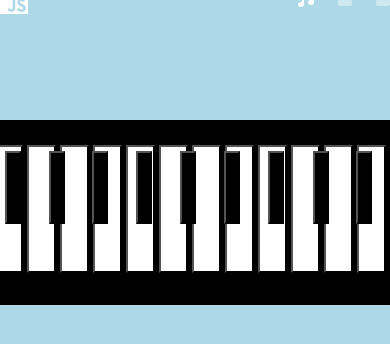
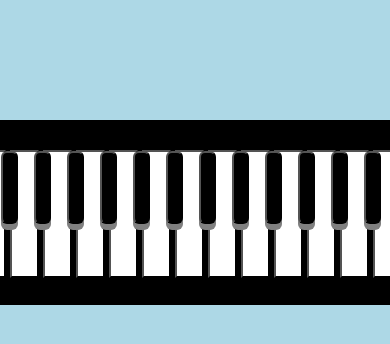
Before and after one commit to IgorOliverx/PIANO, a plain HTML site: page index.html in a window 390 px wide. Shown: the top 344 px of the page. Drawn offline with Linux system fonts and the light colour scheme.

Commit message:
commit finalizado

```diff
--- a/index.html
+++ b/index.html
@@ -6,6 +6,7 @@
     <meta name="viewport" content="width=device-width, initial-scale=1.0">
     <title>Teclado virtual</title>
     <link rel="stylesheet" href="style.css">
+    <link rel="shortcut icon" href="img/download-removebg-preview.png" type="image/x-icon">
     <link rel="stylesheet" href="https://cdnjs.cloudflare.com/ajax/libs/font-awesome/6.4.2/css/all.min.css"
         integrity="sha512-z3gLpd7yknf1YoNbCzqRKc4qyor8gaKU1qmn+CShxbuBusANI9QpRohGBreCFkKxLhei6S9CQXFEbbKuqLg0DA=="
         crossorigin="anonymous" referrerpolicy="no-referrer" />
@@ -14,16 +15,16 @@
 <body>
 
 
-    <header class="header">
-        <p class="tittle"><i class="fa-brands fa-js fa-2xl" style="color: white;"></i></p>
-        <div class="icon"><i class="fa-solid fa-music fa-beat" style="color: #ffffff;"></i>
-            <i class="fa-solid fa-square fa-beat-fade" style="color: #ffffff; margin-left: 20px;"></i>
-            <i class="fa-solid fa-square fa-beat-fade" style="color: #ffffff; margin-left: 20px;"></i></div>
-    </header>
     <div class="container-main">
-
-
-        <div class="container1">
+            <header class="header">
+            <p class="tittle"><i class="fa-brands fa-js fa-2xl"></i></p>
+            <div class="icon">
+                <i class="fa-solid fa-music fa-beat" ></i>
+                <i class="fa-solid fa-square fa-beat-fade"></i>
+                <i class="fa-solid fa-square fa-beat-fade"></i>
+            </div>
+        </header>
+          <div class="container1">
             <button id="btn0"></button>
             <button id="btn1"></button>
             <button id="btn2"></button>
--- a/style.css
+++ b/style.css
@@ -5,6 +5,22 @@
      align-items: center;
  }
 
+ .header {
+    margin-top: 15px;
+    display: flex;
+    color: white;
+ }
+ .header .tittle {
+    margin-top: 10px;
+    margin-left: 55px;
+ }
+ .header .icon {
+    margin-right: 100px;
+    margin-top: 10px;
+    display: flex;
+    justify-content: space-between;
+    width: 150px;
+ }
 
  .container-main {
      background-color: black;
@@ -12,7 +28,6 @@
      width: 1200px;
      justify-content: center;
      align-items: center;
-
      height: 400px;
      border-radius: 20px;
      position: absolute;
@@ -49,6 +64,8 @@ ESTILIZAÇÃO PRIMEIRA PARTE DOS BOTÕES */
      width: 32px;
      height: 180px;
      background-color: black;
+     border-radius: 6px;
+box-shadow: 0 6px 0 grey;
  }
 
  #btn1 {
@@ -56,6 +73,8 @@ ESTILIZAÇÃO PRIMEIRA PARTE DOS BOTÕES */
      height: 180px;
      margin-left: 32px;
      background-color: black;
+     border-radius: 6px;
+box-shadow: 0 6px 0 grey;
  }
 
  #btn2,
@@ -65,6 +84,8 @@ ESTILIZAÇÃO PRIMEIRA PARTE DOS BOTÕES */
      height: 180px;
      margin-left: 27px;
      background-color: black;
+     border-radius: 6px;
+box-shadow: 0 6px 0 grey;
  }
 
  #btn3,
@@ -80,6 +101,8 @@ ESTILIZAÇÃO PRIMEIRA PARTE DOS BOTÕES */
      height: 180px;
      margin-left: 28px;
      background-color: black;
+     border-radius: 6px;
+box-shadow: 0 6px 0 grey;
  }
 
  #btn10 {
@@ -87,6 +110,8 @@ ESTILIZAÇÃO PRIMEIRA PARTE DOS BOTÕES */
      height: 180px;
      margin-left: 29px;
      background-color: black;
+     border-radius: 6px;
+box-shadow: 0 6px 0 grey;
  }
 
 
@@ -117,13 +142,65 @@ ESTILIZAÇÃO PRIMEIRA PARTE DOS BOTÕES */
      background-color: white;
  }
 
+#btn0:hover,#btn1:hover,#btn2:hover,#btn3:hover,#btn4:hover,#btn5:hover,#btn6:hover,#btn7:hover,#btn8:hover,#btn9:hover,#btn10:hover,
+#bt11:hover,#btn12:hover,#btn13:hover,#btn14:hover{background-color: white;
+border: 0;
+border-radius: 6px;
+box-shadow: 0 6px 0 grey;
+
+
+}
+#btn15:hover,#btn16:hover,#btn17:hover,#btn18:hover,#btn19:hover,#btn20:hover,#btn21:hover,
+#btn22:hover,#btn23:hover,#btn24:hover,#btn25:hover,#btn26:hover,#btn27:hover,#btn28:hover,#btn29:hover,#btn30:hover{
+background-color: snow;
+
+
+}
+
+
+
+
+
+
+
+
+
+
+
+
+
+
+
+
+
+
+
+
+
+
+
+
+
+
+
 
  @media screen and (max-width:1150px) {
+
      body {
          display: flex;
          justify-content: center;
          align-items: center;
      }
+
+ .header {
+    display: none;
+ }
+ .header .tittle {
+    display: none;
+ }
+ .header .icon {
+   display: none;
+ }
 
      .container-main {
          width: 800px;
@@ -132,6 +209,7 @@ ESTILIZAÇÃO PRIMEIRA PARTE DOS BOTÕES */
          display: flex;
          padding-right: 60px;
          padding-bottom: 22px;
+         transition: 0.4s;
      }
 
      .container1 {
@@ -139,24 +217,28 @@ ESTILIZAÇÃO PRIMEIRA PARTE DOS BOTÕES */
          justify-content: center;
          width: 600px;
          margin-right: 175px;
-         margin-bottom: 100px
+         margin-bottom: 100px;
+         transition: 0.4s;
      }
 
      .container {
          margin-top: 1px;
          margin-right: 20px;
+         transition: 0.4s;
      }
 
      #btn0 {
          width: 20px;
          height: 100px;
          margin-left: 110px;
+         transition: 0.4s;
 
      }
 
      #btn1 {
          width: 20px;
          height: 100px;
+         transition: 0.4s;
 
 
 
@@ -167,6 +249,7 @@ ESTILIZAÇÃO PRIMEIRA PARTE DOS BOTÕES */
      #btn11 {
          width: 20px;
          height: 100px;
+         transition: 0.4s;
 
      }
 
@@ -180,6 +263,7 @@ ESTILIZAÇÃO PRIMEIRA PARTE DOS BOTÕES */
      #btn13 {
          width: 20px;
          height: 100px;
+         transition: 0.4s;
 
      }
 
@@ -187,12 +271,14 @@ ESTILIZAÇÃO PRIMEIRA PARTE DOS BOTÕES */
 
          width: 20px;
          height: 100px;
+         transition: 0.4s;
 
      }
 
      #btn10 {
          width: 20px;
          height: 100px;
+         transition: 0.4s;
      }
 
 
@@ -203,6 +289,7 @@ ESTILIZAÇÃO PRIMEIRA PARTE DOS BOTÕES */
          width: 40px;
          background-color: white;
          margin-top: 5px;
+         transition: 0.4s;
 
      }
 
@@ -224,6 +311,7 @@ ESTILIZAÇÃO PRIMEIRA PARTE DOS BOTÕES */
          height: 175px;
          width: 40px;
          background-color: white;
+         transition: 0.4s;
 
      }
 
@@ -237,6 +325,7 @@ ESTILIZAÇÃO PRIMEIRA PARTE DOS BOTÕES */
          display: flex;
          justify-content: center;
          align-items: center;
+         transition: 0.4s;
      }
 
      .container-main {
@@ -246,43 +335,46 @@ ESTILIZAÇÃO PRIMEIRA PARTE DOS BOTÕES */
          display: flex;
          padding-right: 44px;
          padding-bottom: 16px;
+         transition: 0.4s;
      }
      .container1 {
         display: flex;
         justify-content: center;
         width: 600px;
-        margin-right: 175px;
-        margin-bottom: 100px
+        margin-right: 180px;
+        margin-bottom: 100px;
+        margin-left: 233px;
+        transition: 0.4s;
     }
      .container {
-         margin-top: 100px;
+         margin-bottom: 20px;
          margin-right: 14px;
-     }
-
-     #btn0 {
-         width: 14px;
-         height: 73px;
-         margin-left: 80px;
+         transition: 0.4s;
      }
 
 
+
  #btn1,
- #btn2,
- #btn3,
- #btn4,
- #btn5,
+ #btn0,
+ #btn2, #btn3,
+
+ #btn4, #btn5,
  #btn6,
  #btn7,
  #btn8,
- #btn11,
+ #btn10,#btn11,
  #btn9,
- #btn12,
+ #btn12{
+     width: 17px;
+     height: 73px;
+     margin-left: 16px;
+     transition: 0.4s;
+
+ }
+
  #btn13,
- #btn10,
  #btn14 {
-     width: 14px;
-     height: 73px;
-
+    display: none;
  }
 
  #btn15 {
@@ -290,11 +382,13 @@ ESTILIZAÇÃO PRIMEIRA PARTE DOS BOTÕES */
      width: 29px;
      background-color: white;
      margin-top: 4px;
+     transition: 0.4s;
 
  }
 
- #btn16,
- #btn17,
+ #btn16, #btn17{
+    display: none;
+}
  #btn18,
  #btn19,
  #btn20,
@@ -311,6 +405,7 @@ ESTILIZAÇÃO PRIMEIRA PARTE DOS BOTÕES */
      height: 128px;
      width: 29px;
      background-color: white;
+     transition: 0.4s;
     }
 
  }
```
Also changed, not shown: img/download-removebg-preview.png (added).
